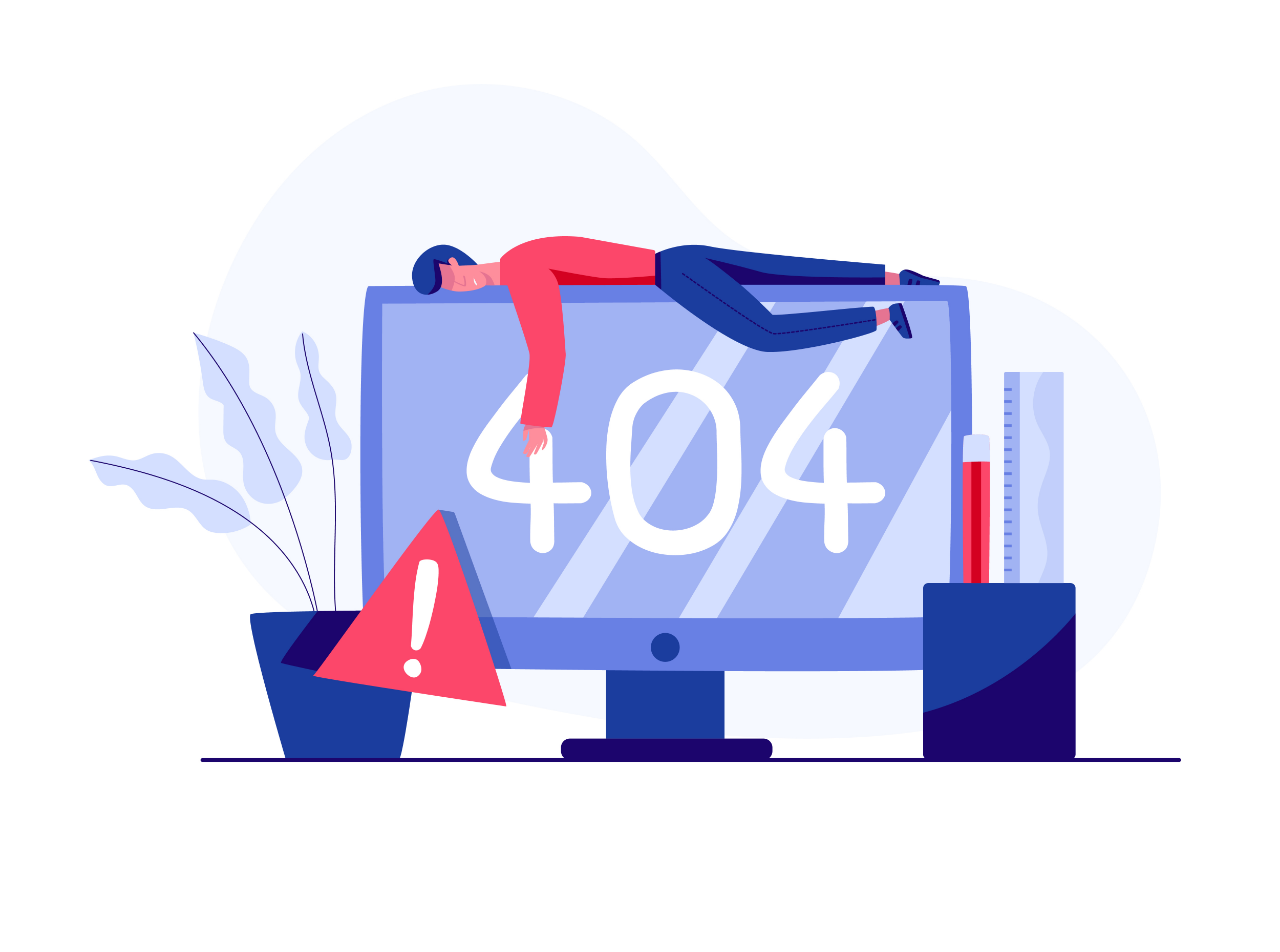
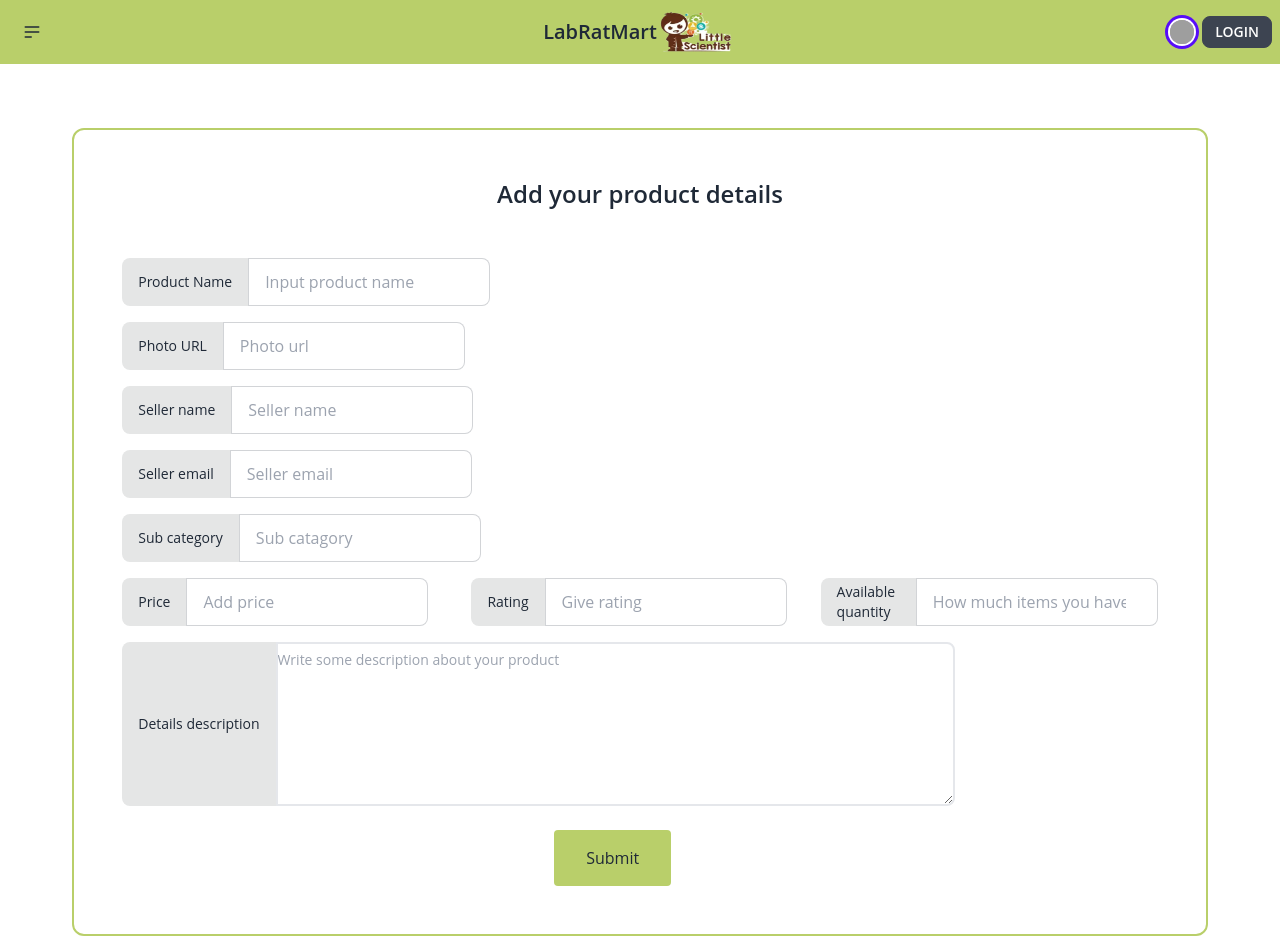
Before and after one commit to NafisOfficial/LabRatMart, a React (Vite) app: page /add-a-toy in a window 1280 px wide. Before the commit this address had no page. Shown: the top 952 px of the page. Before the commit the page ends 854 px from the top, so only its background shows below. Built offline with nearby package versions, Linux system fonts and the light colour scheme; grey boxes are pictures that could not be loaded.

Commit message:
add toy form set successfully

```diff
--- /dev/null
+++ b/src/Component/Addtoys/Addtoy.jsx
@@ -0,0 +1,58 @@
+import React from 'react';
+
+const Addtoy = () => {
+    return (
+        <div className='flex flex-col justify-center items-center m-16'>
+
+            <form className='p-12 border-2 border-[#B9CF6A] rounded-xl'>
+                <h1 className='text-2xl font-semibold mb-12 text-center'>Add your product details</h1>
+                <div className="form-control gap-4">
+                    <label className="input-group input-group-sm">
+                        <span>Product Name</span>
+                        <input type="text" placeholder="Input product name" className="input input-bordered " />
+                    </label>
+                    <label className="input-group input-group-sm">
+                        <span>Photo URL</span>
+                        <input type="text" placeholder="Photo url" className="input input-bordered " />
+                    </label>
+                    <label className="input-group input-group-sm">
+                        <span>Seller name</span>
+                        <input type="text" placeholder="Seller name" className="input input-bordered " />
+                    </label>
+                    <label className="input-group input-group-sm">
+                        <span>Seller email</span>
+                        <input type="text" placeholder="Seller email" className="input input-bordered " />
+                    </label>
+                    <label className="input-group input-group-sm">
+                        <span>Sub category</span>
+                        <input type="text" placeholder="Sub catagory" className="input input-bordered " />
+                    </label>
+                    <div className='flex gap-3'>
+                        <label className="input-group text-sm">
+                            <span>Price</span>
+                            <input type="number" placeholder="Add price" className="input input-bordered " />
+                        </label>
+                        <label className="input-group text-sm">
+                            <span>Rating</span>
+                            <input type="number" placeholder="Give rating" className="input input-bordered " />
+                        </label>
+                        <label className="input-group text-sm">
+                            <span>Available quantity</span>
+                            <input type="number" placeholder="How much items you have?" className="input input-bordered " />
+                        </label>
+                    </div>
+                    <label className="input-group  input-group-sm w-full">
+                        <span>Details description</span>
+                        <textarea className=" active:border-[#E5E6E6] border-2 rounded-lg" rows="5" cols='80' placeholder="Write some description about your product"></textarea>
+                    </label>
+                </div>
+                <div className='mx-96'>
+                    <button type="submit" className='px-8 py-4 bg-[#B9CF6A] rounded text-center ms-12 mt-6'>Submit</button>
+                </div>
+            </form>
+
+        </div>
+    );
+};
+
+export default Addtoy;
--- a/src/Component/Homepage/Home/Home.jsx
+++ b/src/Component/Homepage/Home/Home.jsx
@@ -1,15 +1,11 @@
 import React from 'react';
 import Banner from '../Banner/Banner';
-import Navbar from '../../shared/Navbar/Navbar';
-import { Outlet } from 'react-router-dom';
-import Footer from '../../shared/Footer/Footer';
 
 const Home = () => {
     return (
         <div>
-            <Navbar></Navbar>
+
             <Banner></Banner>
-            <Footer></Footer>
 
         </div>
     );
--- a/src/Component/shared/Footer/Footer.jsx
+++ b/src/Component/shared/Footer/Footer.jsx
@@ -14,8 +14,9 @@ const Footer = () => {
 
                 <div>
                     <span className="footer-title">Address</span>
-                    <a className="link link-hover">Road:1212</a>
-                    <a className="link link-hover">Thana:Phulbari, District:Kurigram</a>
+                    <a className="link link-hover">Road:Bwt-1212</a>
+                    <a className="link link-hover">Thana:Phulbari</a>
+                    <a className="link link-hover">District:Kurigram</a>
                     <a className="link link-hover">Division:Rangpur</a>
                     <a className="link link-hover">Country:Bangladesh</a>
                 </div>
--- a/src/Component/shared/Navbar/Navbar.jsx
+++ b/src/Component/shared/Navbar/Navbar.jsx
@@ -1,5 +1,7 @@
 import React from 'react';
 import logo from '../../../assets/logo/logo-1.png'
+import { Link, Outlet } from 'react-router-dom';
+import Footer from '../Footer/Footer';
 
 const Navbar = () => {
     return (
@@ -15,7 +17,7 @@ const Navbar = () => {
                             <li><a>All Toys</a></li>
                             <li><a>Blogs</a></li>
                             <li><a>My toys</a></li>
-                            <li><a>Add toys</a></li>
+                            <li><Link to='/add-a-toy'>Add toys</Link></li>
                         </ul>
                     </div>
                 </div>
@@ -33,6 +35,8 @@ const Navbar = () => {
                     <button className="btn btn-sm ms-2">login</button>
                 </div>
             </div>
+            <Outlet></Outlet>
+            <Footer></Footer>
         </div>
     );
 };
```
Also changed, not shown: src/main.jsx (+11 -1 lines).
